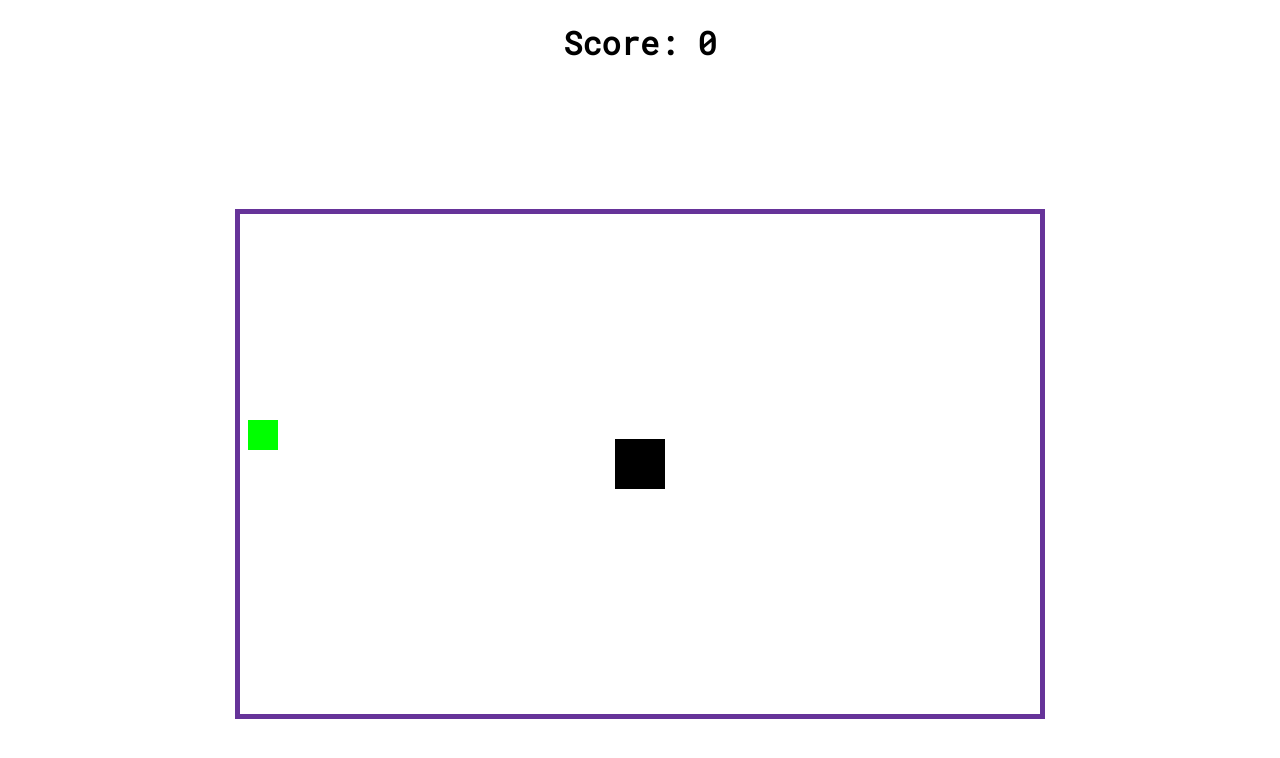
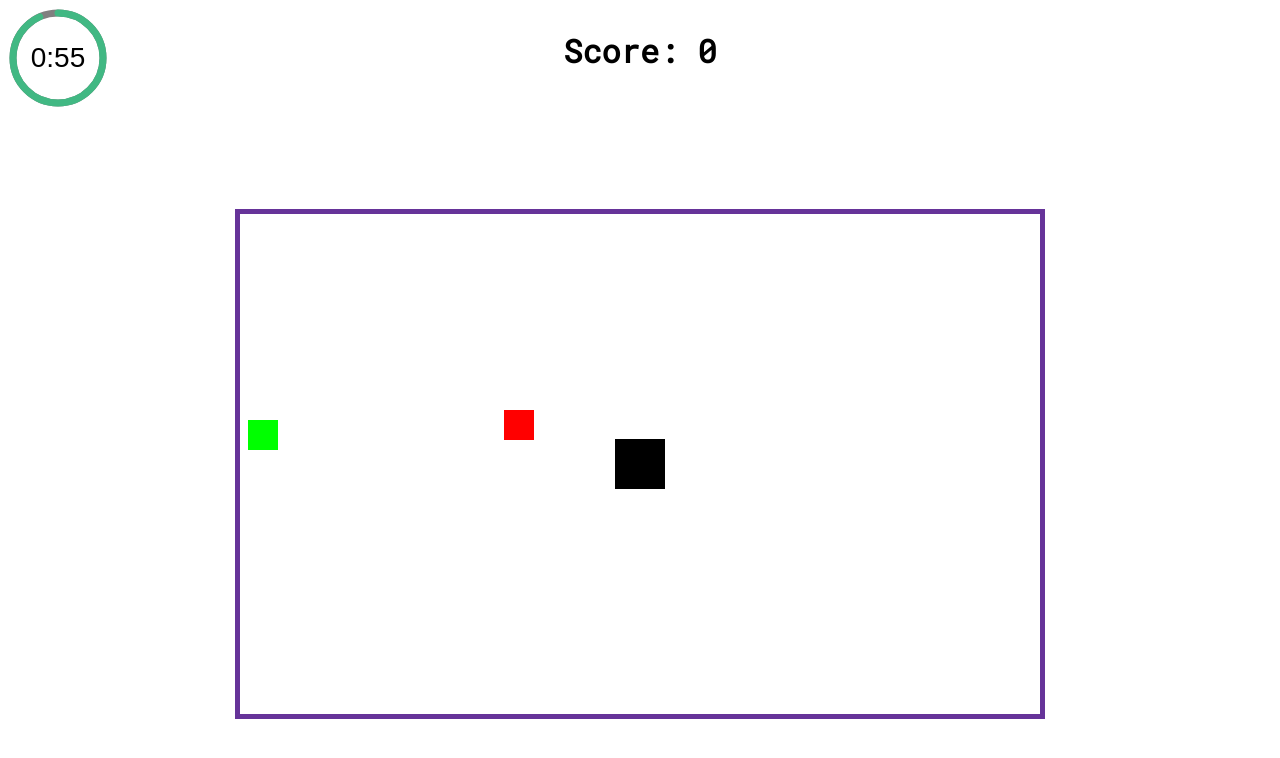
Before and after one commit to ZakuroSoda/CCT-App-Dev, a plain HTML site: page html/index.html in a window 1280 px wide. Drawn offline with Linux system fonts and the light colour scheme.

Commit message:
added bomb, score and timer

```diff
--- a/html/index.html
+++ b/html/index.html
@@ -31,10 +31,74 @@
         }
         body {
             overflow: hidden;
+
+        }
+        #app {
+            position: absolute;
+            text-align: left;
+        }
+        body {
+            font-family: sans-serif;
+            display: grid;
+            height: 100vh;
+        }
+
+        .base-timer {
+            position: relative;
+            width: 100px;
+            height: 100px;
+        }
+
+        .base-timer__svg {
+            transform: scaleX(-1);
+        }
+
+        .base-timer__circle {
+            fill: none;
+            stroke: none;
+        }
+
+        .base-timer__path-elapsed {
+            stroke-width: 7px;
+            stroke: grey;
+        }
+
+        .base-timer__path-remaining {
+            stroke-width: 7px;
+            stroke-linecap: round;
+            transform: rotate(90deg);
+            transform-origin: center;
+            transition: 1s linear all;
+            fill-rule: nonzero;
+            stroke: currentColor;
+        }
+
+        .base-timer__path-remaining.green {
+            color: rgb(65, 184, 131);
+        }
+
+        .base-timer__path-remaining.orange {
+            color: orange;
+        }
+
+        .base-timer__path-remaining.red {
+            color: red;
+        }
+
+        .base-timer__label {
+            position: absolute;
+            width: 100px;
+            height: 100px;
+            top: 0;
+            display: flex;
+            align-items: center;
+            justify-content: center;
+            font-size: 28px;
         }
     </style>
 </head>
 <body>
+    <div id="app"></div>
     <h1 id="score">Score:</h1><br>
     <canvas class="center" id="gameScreen" width="800px" height="500px"></canvas>
     <script src="src/index.js"></script>
--- a/html/src/index.js
+++ b/html/src/index.js
@@ -26,6 +26,7 @@ function updateScore(score){
   }
 }
 updateScore(score);
+
 function spawnFruit(x,y){
   ctx.fillStyle = '#00FF00';
   if (x != undefined){
@@ -45,7 +46,7 @@ function spawnFruit(x,y){
     'yCoordinateFruit': yCoordinateFruit
   };
 }
-fruitCoordinates = spawnFruit();
+let fruitCoordinates = spawnFruit();
 function checkEat(playerX, playerY){
   //thanks to https://youtu.be/_MyPLZSGS3s
   if (
@@ -59,6 +60,44 @@ function checkEat(playerX, playerY){
     fruitCoordinates = spawnFruit();
   }
 }
+
+function spawnBomb(x,y){
+  ctx.fillStyle = '#ff0000';
+  if (x != undefined){
+    var xCoordinateBomb = x;
+  } else{
+    var xCoordinateBomb = randomRange(0,770);
+  }
+  if (y != undefined){
+    var yCoordinateBomb = y;
+  } else{
+    var yCoordinateBomb = randomRange(0,470);
+  }
+  ctx.fillRect(xCoordinateBomb,yCoordinateBomb,30,30);
+  ctx.fillStyle = '#000000';
+  return {
+    'xCoordinateBomb': xCoordinateBomb,
+    'yCoordinateBomb': yCoordinateBomb
+  };
+}
+let bombCoordinates = spawnBomb();
+function checkBomb(playerX, playerY){
+  //thanks to https://youtu.be/_MyPLZSGS3s
+  if (
+    playerX + 50 >= bombCoordinates.xCoordinateBomb &&
+    playerX <= bombCoordinates.xCoordinateBomb + 30 &&
+    playerY + 50 >= bombCoordinates.yCoordinateBomb &&
+    playerY <= bombCoordinates.yCoordinateBomb + 30
+  ){
+    if (score <= 0){
+      ;
+    } else {
+      score -= 1;
+    }
+    updateScore(score)
+    bombCoordinates = spawnBomb();
+  }
+}
 function movePaddleRight(){
     //Check for border collision
     if (xCoordinate+50 >= 750){
@@ -69,6 +108,7 @@ function movePaddleRight(){
       ctx.fillRect(xCoordinate+50,yCoordinate,centerPointWidth,centerPointHeight);
       xCoordinate += 50;
       checkEat(xCoordinate,yCoordinate);
+      checkBomb(xCoordinate,yCoordinate);
     }
 }
 function movePaddleLeft(){
@@ -81,6 +121,7 @@ function movePaddleLeft(){
     ctx.fillRect(xCoordinate-50,yCoordinate,centerPointWidth,centerPointHeight);
     xCoordinate -= 50;
     checkEat(xCoordinate,yCoordinate);
+    checkBomb(xCoordinate,yCoordinate);
   }
 }
 function movePaddleUp(){
@@ -92,6 +133,7 @@ function movePaddleUp(){
     ctx.fillRect(xCoordinate,yCoordinate-50,centerPointWidth,centerPointHeight);
     yCoordinate -= 50;
     checkEat(xCoordinate,yCoordinate);
+    checkBomb(xCoordinate,yCoordinate);
   }
 }
 function movePaddleDown(){
@@ -103,33 +145,157 @@ function movePaddleDown(){
     ctx.fillRect(xCoordinate,yCoordinate+50,centerPointWidth,centerPointHeight);
     yCoordinate += 50;
     checkEat(xCoordinate,yCoordinate);
+    checkBomb(xCoordinate,yCoordinate);
   }
 }
 function controls(){
   document.addEventListener("keypress", function(event) {
-    if (event.code == "KeyD" || event.keycode == "ArrowRight") {
+    if (event.code == "KeyD") {
       movePaddleRight();
       spawnFruit(fruitCoordinates.xCoordinateFruit, fruitCoordinates.yCoordinateFruit);
+      spawnBomb(bombCoordinates.xCoordinateBomb, bombCoordinates.yCoordinateBomb);
     }
   }, true);
   document.addEventListener("keypress", function(event) {
-      if (event.code == "KeyA" || event.code == "ArrowLeft") {
+    if (event.code == "KeyA") {
       movePaddleLeft();
       spawnFruit(fruitCoordinates.xCoordinateFruit, fruitCoordinates.yCoordinateFruit);
+      spawnBomb(bombCoordinates.xCoordinateBomb, bombCoordinates.yCoordinateBomb);
     }
   }, true);
   document.addEventListener("keypress", function(event) {
-    if (event.code == "KeyW" || event.code == "ArrowUp") {
+    if (event.code == "KeyW") {
       movePaddleUp();
       spawnFruit(fruitCoordinates.xCoordinateFruit, fruitCoordinates.yCoordinateFruit);
+      spawnBomb(bombCoordinates.xCoordinateBomb, bombCoordinates.yCoordinateBomb);
     }
   }, true);
   document.addEventListener("keypress", function(event) {
-    if (event.code == "KeyS" || event.code == "ArrowDown") {
+    if (event.code == "KeyS") {
       movePaddleDown();
       spawnFruit(fruitCoordinates.xCoordinateFruit, fruitCoordinates.yCoordinateFruit);
+      spawnBomb(bombCoordinates.xCoordinateBomb, bombCoordinates.yCoordinateBomb);
     }
   }, true);
 }
+controls()
 
-controls()
+//Timer (stolen from https://css-tricks.com/how-to-create-an-animated-countdown-timer-with-html-css-and-javascript/)
+function timer(){
+const FULL_DASH_ARRAY = 283;
+const WARNING_THRESHOLD = 20;
+const ALERT_THRESHOLD = 8;
+
+const COLOR_CODES = {
+  info: {
+    color: "green"
+  },
+  warning: {
+    color: "orange",
+    threshold: WARNING_THRESHOLD
+  },
+  alert: {
+    color: "red",
+    threshold: ALERT_THRESHOLD
+  }
+};
+
+const TIME_LIMIT = 60;
+let timePassed = 0;
+let timeLeft = TIME_LIMIT;
+let timerInterval = null;
+let remainingPathColor = COLOR_CODES.info.color;
+
+document.getElementById("app").innerHTML = `
+<div class="base-timer">
+  <svg class="base-timer__svg" viewBox="0 0 100 100" xmlns="http://www.w3.org/2000/svg">
+    <g class="base-timer__circle">
+      <circle class="base-timer__path-elapsed" cx="50" cy="50" r="45"></circle>
+      <path
+        id="base-timer-path-remaining"
+        stroke-dasharray="283"
+        class="base-timer__path-remaining ${remainingPathColor}"
+        d="
+          M 50, 50
+          m -45, 0
+          a 45,45 0 1,0 90,0
+          a 45,45 0 1,0 -90,0
+        "
+      ></path>
+    </g>
+  </svg>
+  <span id="base-timer-label" class="base-timer__label">${formatTime(
+    timeLeft
+  )}</span>
+</div>
+`;
+
+startTimer();
+
+function onTimesUp() {
+  clearInterval(timerInterval);
+  alert(`Your Score: ${score}`);
+  location.reload();
+}
+
+function startTimer() {
+  timerInterval = setInterval(() => {
+    timePassed = timePassed += 1;
+    timeLeft = TIME_LIMIT - timePassed;
+    document.getElementById("base-timer-label").innerHTML = formatTime(
+      timeLeft
+    );
+    setCircleDasharray();
+    setRemainingPathColor(timeLeft);
+
+    if (timeLeft === 0) {
+      onTimesUp();
+    }
+  }, 1000);
+}
+
+function formatTime(time) {
+  const minutes = Math.floor(time / 60);
+  let seconds = time % 60;
+
+  if (seconds < 10) {
+    seconds = `0${seconds}`;
+  }
+
+  return `${minutes}:${seconds}`;
+}
+
+function setRemainingPathColor(timeLeft) {
+  const { alert, warning, info } = COLOR_CODES;
+  if (timeLeft <= alert.threshold) {
+    document
+      .getElementById("base-timer-path-remaining")
+      .classList.remove(warning.color);
+    document
+      .getElementById("base-timer-path-remaining")
+      .classList.add(alert.color);
+  } else if (timeLeft <= warning.threshold) {
+    document
+      .getElementById("base-timer-path-remaining")
+      .classList.remove(info.color);
+    document
+      .getElementById("base-timer-path-remaining")
+      .classList.add(warning.color);
+  }
+}
+
+function calculateTimeFraction() {
+  const rawTimeFraction = timeLeft / TIME_LIMIT;
+  return rawTimeFraction - (1 / TIME_LIMIT) * (1 - rawTimeFraction);
+}
+
+function setCircleDasharray() {
+  const circleDasharray = `${(
+    calculateTimeFraction() * FULL_DASH_ARRAY
+  ).toFixed(0)} 283`;
+  document
+    .getElementById("base-timer-path-remaining")
+    .setAttribute("stroke-dasharray", circleDasharray);
+}
+}
+timer();
```
Lines whose indentation alone changed are shown as unchanged.
